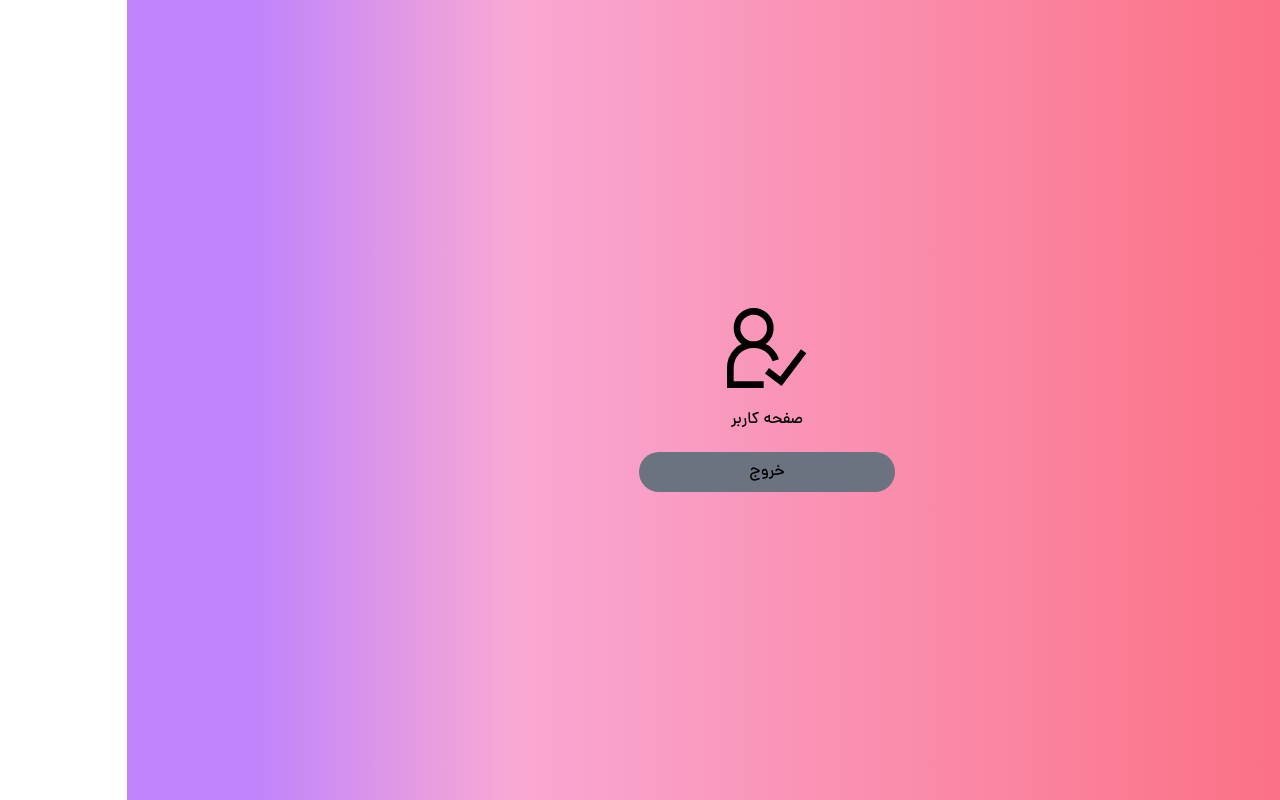
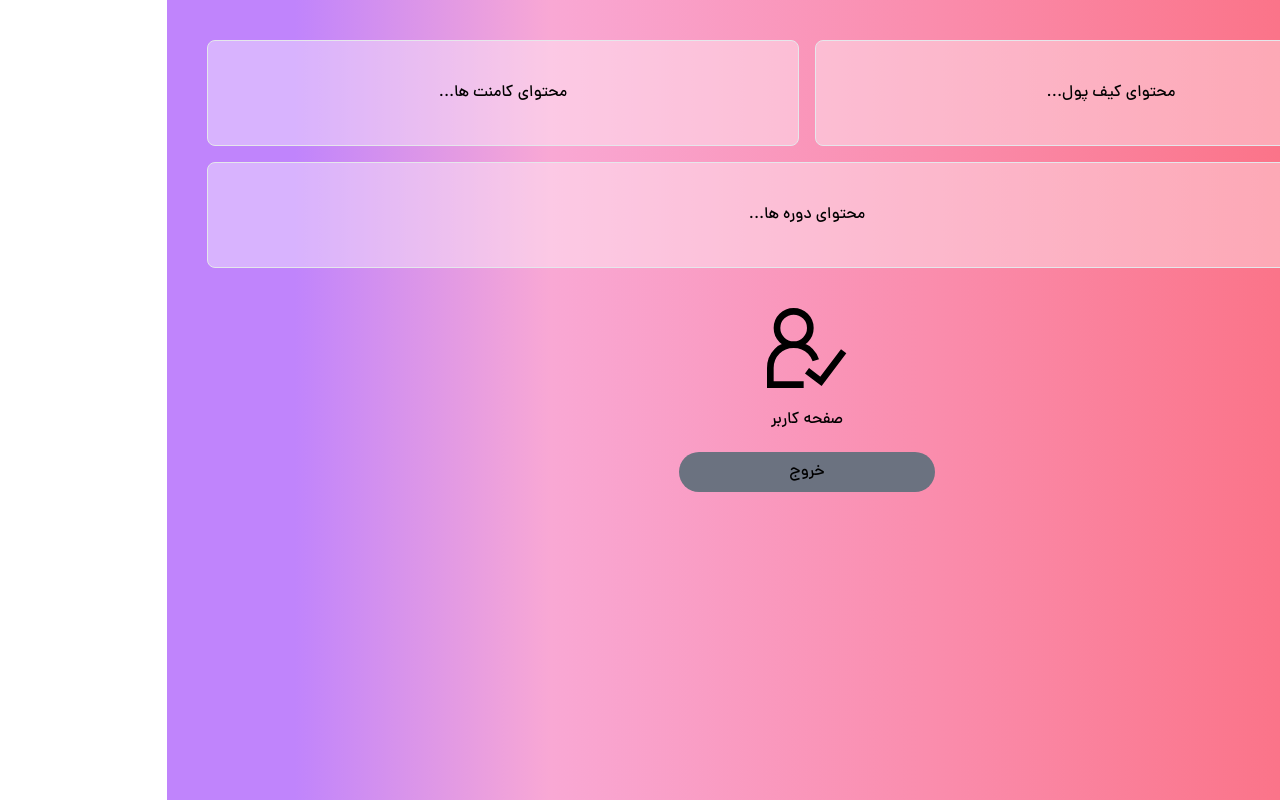
Before and after one commit to qasemB/codeyad_next_learning, a Next.js app: page /userpanel in a window 1280 px wide. Built offline with nearby package versions, Linux system fonts and the light colour scheme; no server answers.

Commit message:
part#60-H1

```diff
--- /dev/null
+++ b/app/(main)/userpanel/courses/page.jsx
@@ -0,0 +1,9 @@
+const page = () => {
+    return (
+        <div>
+            محتوای صفحه دره ها...
+        </div>
+    );
+};
+
+export default page;
--- /dev/null
+++ b/app/(main)/userpanel/layout.jsx
@@ -0,0 +1,24 @@
+import CommentsSlot from "@/components/user-panel/CommentsSlot";
+import CoursesSlot from "@/components/user-panel/CoursesSlot";
+import WalletSlot from "@/components/user-panel/WalletSlot";
+
+const UserPanelLayout = ({ children }) => {
+    return (
+        <div className='h-full w-full p-10'>
+            <div className="grid grid-cols-1 lg:grid-cols-2 gap-4 mb-10">
+                <div className="user_panel_cards">
+                    <WalletSlot />
+                </div>
+                <div className="user_panel_cards">
+                    <CommentsSlot />
+                </div>
+                <div className="user_panel_cards lg:col-span-2">
+                    <CoursesSlot/>
+                </div>
+            </div>
+            {children}
+        </div>
+    );
+};
+
+export default UserPanelLayout;
--- a/app/(main)/userpanel/page.jsx
+++ b/app/(main)/userpanel/page.jsx
@@ -14,7 +14,7 @@ const Posts = () => {
         router.push("/")
     }
     return (
-        <div className='flex flex-col justify-center items-center h-full'>
+        <div className='flex flex-col justify-center items-center'>
             <GrUserExpert className="size-20"/>
             <h1 className='my-5'>صفحه کاربر</h1>
             <CustomButton className='bg-gray-500 w-64' onClick={handleLogout}>خروج</CustomButton>
--- a/app/globals.css
+++ b/app/globals.css
@@ -11,3 +11,9 @@
     font-family: DanaMed;
     /* font-weight: bold; */
 }
+
+@layer components{
+    .user_panel_cards{
+        @apply flex justify-center items-center rounded-lg bg-[#ffffff60] border p-10
+    }
+}
--- /dev/null
+++ b/components/user-panel/CommentsSlot.jsx
@@ -0,0 +1,7 @@
+const CommentsSlot = () => {
+    return (
+        <div>محتوای کامنت ها...</div>
+    );
+};
+
+export default CommentsSlot;
--- /dev/null
+++ b/components/user-panel/CoursesSlot.jsx
@@ -0,0 +1,7 @@
+const CoursesSlot = () => {
+    return (
+        <div>محتوای دوره ها...</div>
+    );
+};
+
+export default CoursesSlot;
--- /dev/null
+++ b/components/user-panel/WalletSlot.jsx
@@ -0,0 +1,7 @@
+const WalletSlot = () => {
+    return (
+        <div>محتوای کیف پول...</div>
+    );
+};
+
+export default WalletSlot;
```
